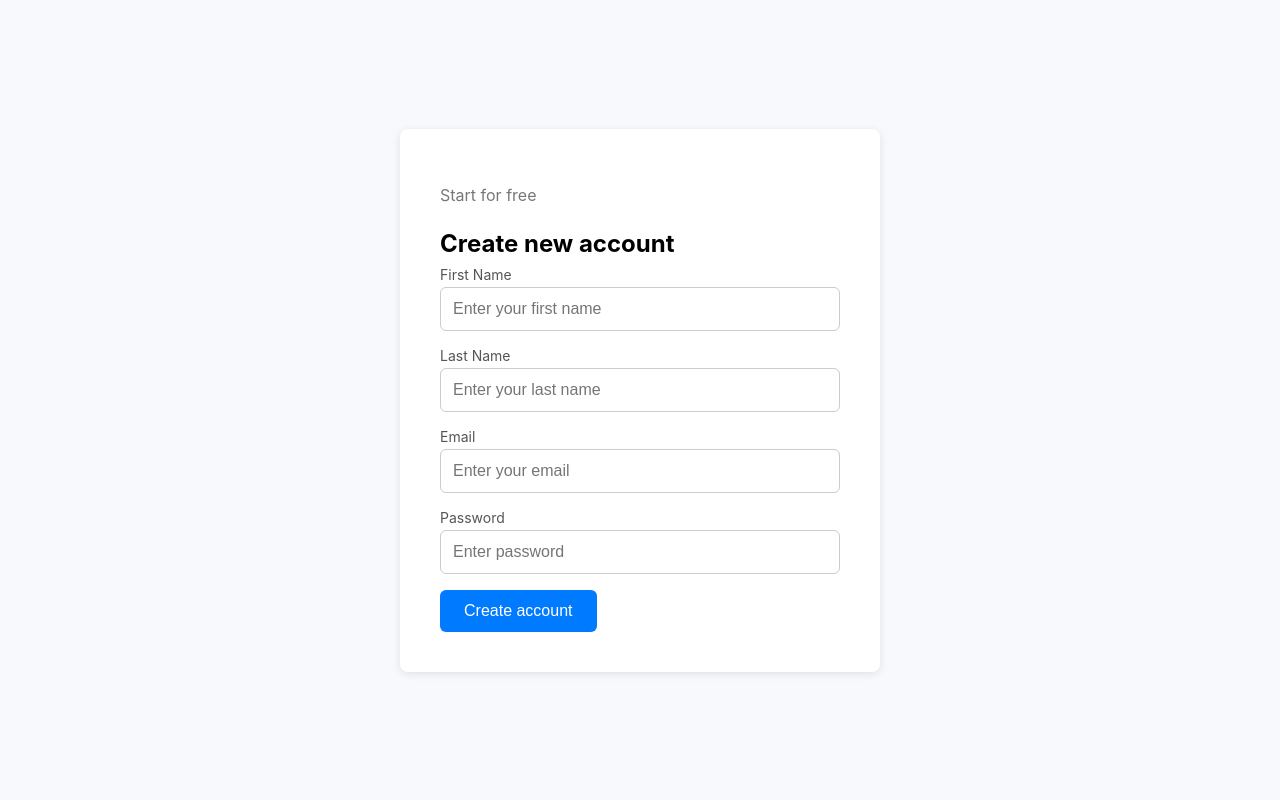
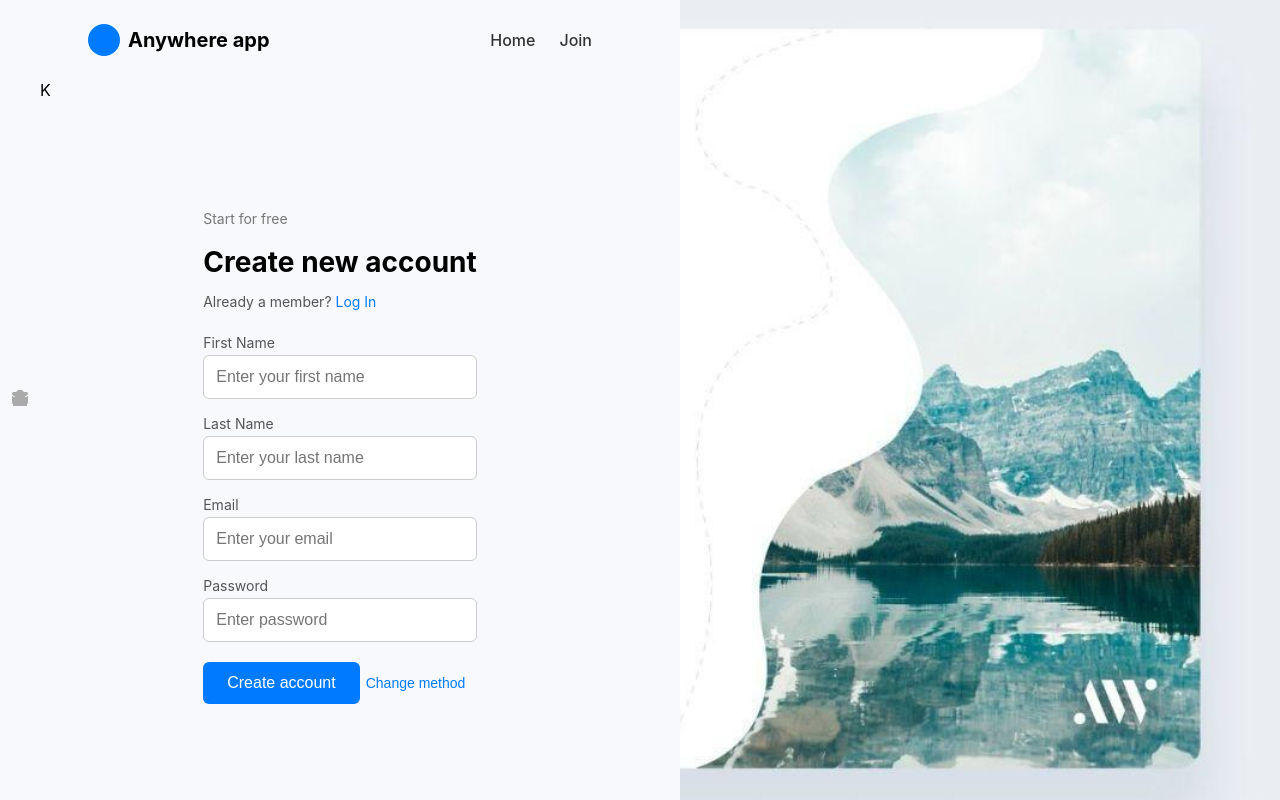
Before and after one commit to YenuliC/anywhere-login, a React (Create React App) app: page / in a window 1280 px wide. Built offline with nearby package versions, Linux system fonts and the light colour scheme.

Commit message:
Added the background image and update the page

```diff
--- a/package.json
+++ b/package.json
@@ -7,6 +7,7 @@
     "cra-template": "1.3.0",
     "react": "^19.1.1",
     "react-dom": "^19.1.1",
+    "react-icons": "^5.5.0",
     "react-router-dom": "^7.7.1",
     "react-scripts": "5.0.1",
     "styled-components": "^6.1.19",
--- a/src/components/FormInput/FormInput.js
+++ b/src/components/FormInput/FormInput.js
@@ -1,10 +1,11 @@
 import React from "react";
-import { InputWrapper, StyledInput, Label } from "./FormInput.styles";
+import { InputWrapper, StyledInput, Label,IconWrapper } from "./FormInput.styles";
 
-const FormInput = ({ label, ...props }) => {
+const FormInput = ({ label, icon,...props }) => {
   return (
     <InputWrapper>
       {label && <Label>{label}</Label>}
+      <IconWrapper>{icon}</IconWrapper>
       <StyledInput {...props} />
     </InputWrapper>
   );
--- a/src/components/FormInput/FormInput.styles.js
+++ b/src/components/FormInput/FormInput.styles.js
@@ -10,6 +10,16 @@ export const Label = styled.label`
   font-size: 14px;
   margin-bottom: 4px;
   color: #555;
+  display: block;
+
+`;
+
+export const IconWrapper = styled.div`
+  position: absolute;
+  top: 50%;
+  left: 12px;
+  transform: translateY(-50%);
+  color: #aaa;
 `;
 
 export const StyledInput = styled.input`
--- a/src/pages/LoginPage/LoginPage.js
+++ b/src/pages/LoginPage/LoginPage.js
@@ -1,20 +1,44 @@
 import React from "react";
-import { Container, FormWrapper, Title, Subtitle } from "./LoginPage.styles";
+import {
+  Container,
+  LeftSection,
+  RightSection,
+  FormWrapper,
+  Subtitle,
+  Title,
+  BottomText,
+  ChangeMethod
+} from "./LoginPage.styles";
+import Navbar from "../../components/Navbar/Navbar";
 import FormInput from "../../components/FormInput/FormInput";
 import Button from "../../components/Button/Button";
+import { FaUser, FaEnvelope, FaLock } from "react-icons/fa";
+
 
 const LoginPage = () => {
   return (
     <Container>
+            <LeftSection>
+        <Navbar />
+K
       <FormWrapper>
         <Subtitle>Start for free</Subtitle>
         <Title>Create new account</Title>
-        <FormInput label="First Name" placeholder="Enter your first name" />
-        <FormInput label="Last Name" placeholder="Enter your last name" />
-        <FormInput label="Email" placeholder="Enter your email" />
-        <FormInput label="Password" type="password" placeholder="Enter password" />
+
+        <BottomText>
+            Already a member? <a href="/login">Log In</a>
+          </BottomText>
+
+        <FormInput label="First Name" placeholder="Enter your first name" icon={<FaUser />}/>
+        <FormInput label="Last Name" placeholder="Enter your last name" icon={<FaUser />}/>
+        <FormInput label="Email" placeholder="Enter your email" icon={<FaEnvelope />} />
+        <FormInput label="Password" type="password" placeholder="Enter password" icon={<FaLock />} />
         <Button>Create account</Button>
+                  <ChangeMethod>Change method</ChangeMethod>
+
       </FormWrapper>
+         </LeftSection>
+      <RightSection />
     </Container>
   );
 };
--- a/src/pages/LoginPage/LoginPage.styles.js
+++ b/src/pages/LoginPage/LoginPage.styles.js
@@ -1,27 +1,59 @@
 import styled from "styled-components";
+import backgroundImage from "../../assets/background.png"; // Optional if you have an image
 
 export const Container = styled.div`
   display: flex;
-  justify-content: center;
-  align-items: center;
   height: 100vh;
+`;
+
+export const LeftSection = styled.div`
+  flex: 1;
   background-color: #f7f9fc;
+  padding: 0 40px;
+  display: flex;
+  flex-direction: column;
+`;
+
+export const RightSection = styled.div`
+  flex: 1;
+  background: url(${backgroundImage}) no-repeat center center;
+  background-size: cover;
 `;
 
 export const FormWrapper = styled.div`
-  background-color: white;
-  padding: 40px;
-  border-radius: 8px;
-  box-shadow: 0 2px 8px rgba(0,0,0,0.1);
-  width: 400px;
+  max-width: 400px;
+  margin: auto;
+`;
+
+export const Subtitle = styled.p`
+  font-size: 14px;
+  color: #777;
+  margin-bottom: 8px;
 `;
 
 export const Title = styled.h1`
-  font-size: 24px;
+  font-size: 28px;
   margin-bottom: 8px;
 `;
 
-export const Subtitle = styled.p`
-  color: #777;
+export const BottomText = styled.p`
   margin-bottom: 24px;
+  font-size: 14px;
+  color: #555;
+  a {
+    color: #007bff;
+    text-decoration: none;
+  }
 `;
+
+export const ChangeMethod = styled.button`
+  margin-top: 16px;
+  background: none;
+  border: none;
+  color: #007bff;
+  font-size: 14px;
+  cursor: pointer;
+  &:hover {
+    text-decoration: underline;
+  }
+`;
```
Also changed, not shown: src/assets/background.png (added), 1 other file (tests, documents, lock files or other folders).
